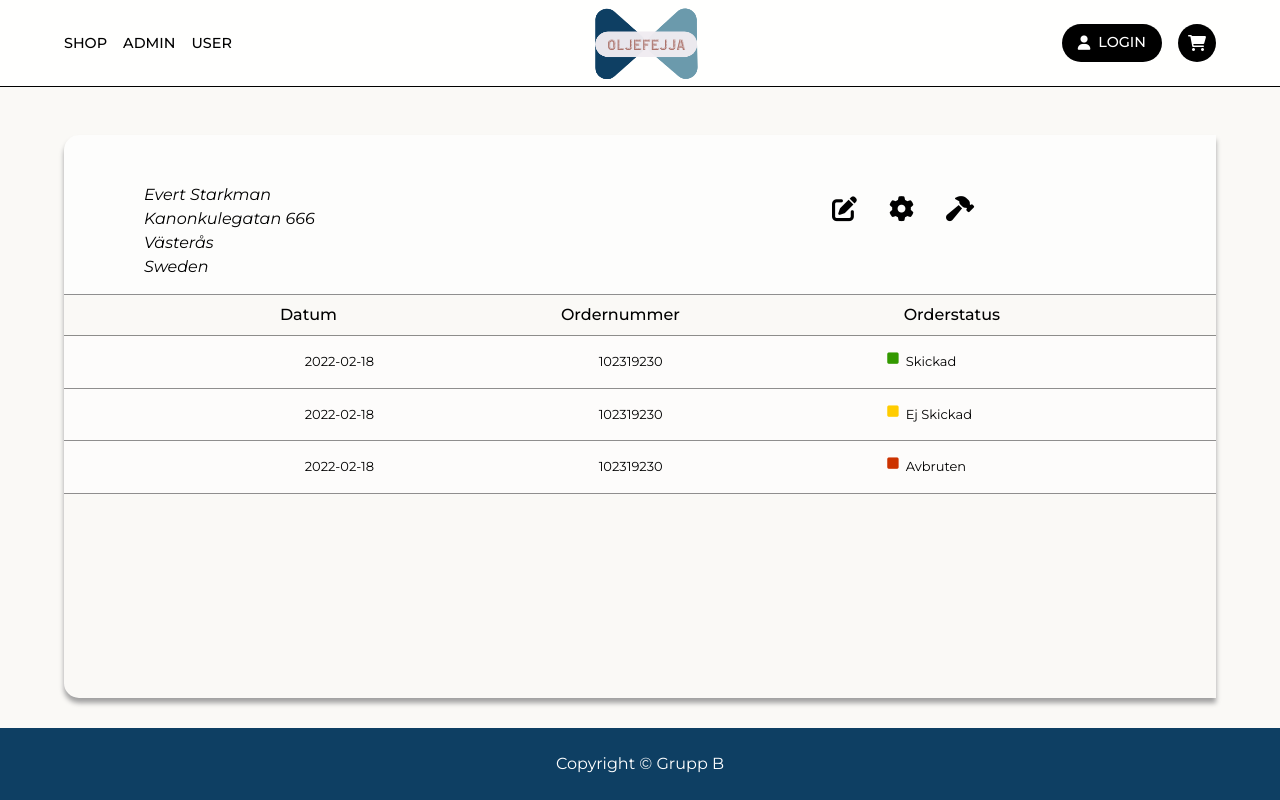
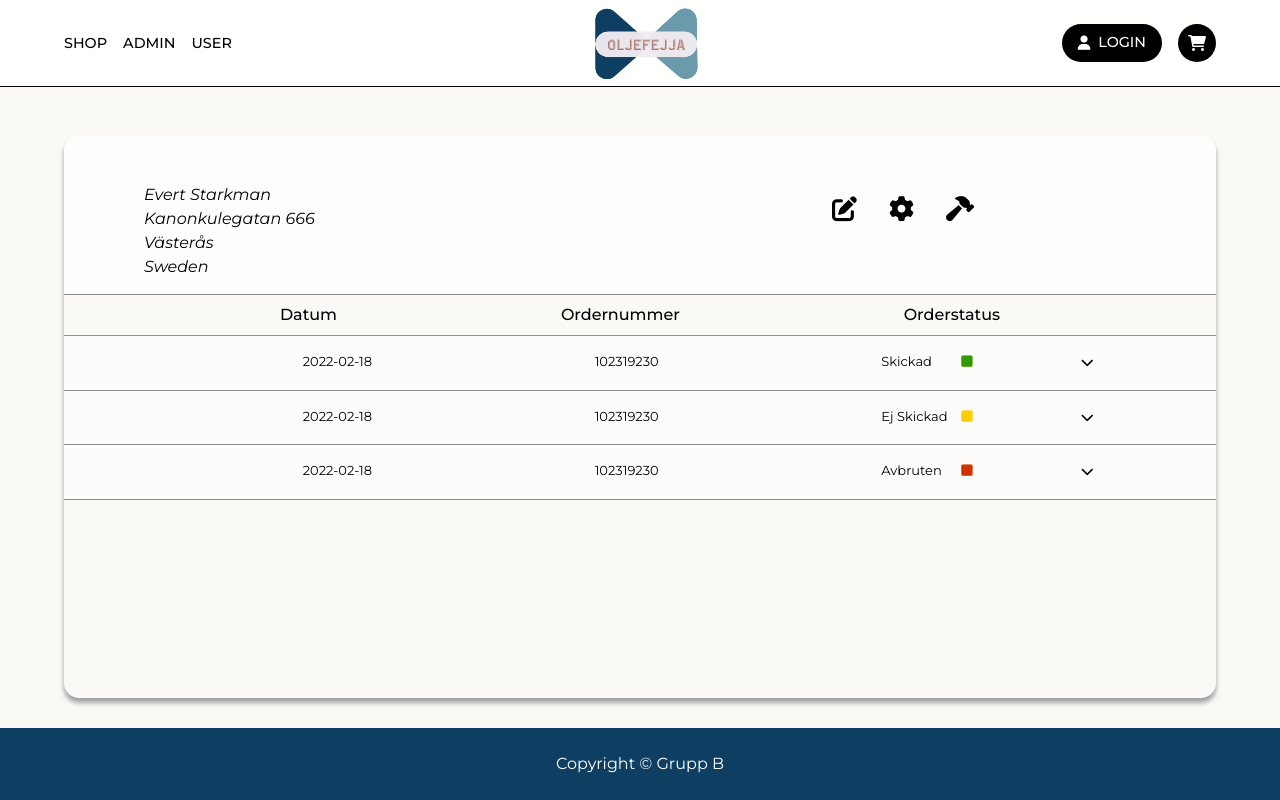
Before and after one commit to Fredrik-Nystrand/grupp-b-ecom, a React (Create React App) app in the folder Frontend/ecom/: page /user in a window 1280 px wide. Built offline with nearby package versions, Linux system fonts and the light colour scheme; no server answers.

Commit message:
dropdownmeny osv

```diff
--- a/Frontend/ecom/public/index.html
+++ b/Frontend/ecom/public/index.html
@@ -37,6 +37,8 @@
       To begin the development, run `npm start` or `yarn start`.
       To create a production bundle, use `npm run build` or `yarn build`.
     -->
+
+
 </body>
 
 </html>
--- a/Frontend/ecom/src/App.css
+++ b/Frontend/ecom/src/App.css
@@ -353,6 +353,9 @@ body {
 
 
 /* UserProfileView */
+:root {
+    --speed: 500ms;
+}
 
 .sent {
     color: #339900;
@@ -366,24 +369,36 @@ body {
     color: #cc3300;
 }
 
+.userprofile-dropdown{
+   background-color: transparent;
+   transform: translateY(45%);
+   padding: 1rem;
+   overflow: hidden;
+}
+
+.userprofile-dropdown-item {
+    height: 25px;
+    display: flex;
+    align-items: center;
+}
+
 .userprofile-card {
     display: flex;
     flex-direction: column;
     color: black;
     border: #333;
     background-color: #faf9f6;
-    border-radius: 15px 0 0 15px;
+    border-radius: 15px;
     box-shadow: 0 5px 5px 0 #a1a1a1;
     height: 95%;
-    overflow-y: scroll;
-    scroll-behavior: smooth;
+
 }
 
 .userprofile-info-header {
     display: flex;
     background-color: #ffffff9c;
     height: 20vh;
-    border-radius: 15px 0 0 0;
+    border-radius: 15px 15px 0 0;
     border-bottom: solid 1px #3333338a;
 }
 
@@ -398,6 +413,18 @@ body {
     margin: 3rem;
     align-items: center;
     font-size: 25px;
+}
+
+.userprofile-chevron {
+    background-color: transparent;
+    border-radius: 50px;
+    border: none;
+    margin-left: 99%;
+    transition: background 500ms;
+}
+
+.userprofile-chevron:hover {
+    background-color: #cecece;
 }
 
 .userprofile-orderlist {
@@ -428,8 +455,16 @@ body {
 
 .userprofile-order-status {
     display: flex;
-    width: 5.5rem;
+    width: 6rem;
     gap: 7px;
+}
+
+.userprofile-status-text {
+    position: absolute;
+}
+
+.fa-square {
+    padding-left: 5rem;
 }
 
 
--- a/Frontend/ecom/src/views/UserProfileView.jsx
+++ b/Frontend/ecom/src/views/UserProfileView.jsx
@@ -1,8 +1,12 @@
 import React from 'react'
+import { useState } from 'react'
 
 
 const UserProfileView = () => {
-  return (
+
+    const [open, setOpen] = useState(false)
+
+    return (
 
     <div className="container">
         <div className="userprofile-card">
@@ -14,9 +18,9 @@ const UserProfileView = () => {
                <p>Sweden</p>
                </div>
                <div className="userprofile-header-buttons">
-                   <button className='btn btn-edit'><i class="fa-solid fa-pen-to-square"></i></button>
-                   <button className='btn btn-settings'><i class="fa-solid fa-gear"></i></button>
-                   <button className='btn btn-admin'><i class="fa-solid fa-hammer"></i></button>
+                   <button className='btn btn-edit'><i className="fa-solid fa-pen-to-square"></i></button>
+                   <button className='btn btn-settings'><i className="fa-solid fa-gear"></i></button>
+                   <button className='btn btn-admin'><i className="fa-solid fa-hammer"></i></button>
                </div>
            </div>
            <ul className='userprofile-orderlist'>
@@ -28,19 +32,40 @@ const UserProfileView = () => {
                 <li className='userprofile-order'>
                     <div className='userprofile-order-date'>2022-02-18</div>
                     <div className='userprofile-order-number'>102319230</div>
-                    <div className='userprofile-order-status'><i class="fa-solid fa-square sent"></i> <p className='userprofile-status-text'>Skickad</p> </div>
+                    <div className='userprofile-order-status'>
+                        <p className='userprofile-status-text'>Skickad</p>
+                        <div>
+                        <i className="fa-solid fa-square sent"></i>
+                        </div>
+                        <button className='userprofile-chevron' onClick={() => setOpen(!open)}><i className="fa-solid fa-chevron-down"></i></button>
+                        {open && UPdropdownMenu()}
+                    </div>
                 </li>
 
                 <li className='userprofile-order'>
                     <div className='userprofile-order-date'>2022-02-18</div>
                     <div className='userprofile-order-number'>102319230</div>
-                    <div className='userprofile-order-status'><i class="fa-solid fa-square pending"></i> <p>Ej Skickad</p> </div>
+                    <div className='userprofile-order-status'>
+                         <p className='userprofile-status-text'>Ej Skickad</p>
+                         <div>
+                         <i className="fa-solid fa-square pending"></i>
+                         </div>
+                         <button className='userprofile-chevron' onClick={() => setOpen(!open)}><i className="fa-solid fa-chevron-down"></i></button>
+                        {open && UPdropdownMenu()}
+                    </div>
                 </li>
 
                 <li className='userprofile-order'>
                     <div className='userprofile-order-date'>2022-02-18</div>
                     <div className='userprofile-order-number'>102319230</div>
-                    <div className='userprofile-order-status'><i class="fa-solid fa-square canceled"></i> <p>Avbruten</p> </div>
+                    <div className='userprofile-order-status'>
+                        <p className='userprofile-status-text'>Avbruten</p>
+                        <div>
+                        <i className="fa-solid fa-square canceled"></i>
+                        </div>
+                    <button className='userprofile-chevron' onClick={() => setOpen(!open)}><i className="fa-solid fa-chevron-down"></i></button>
+                        {open && UPdropdownMenu()}
+                     </div>
                 </li>
 
 
@@ -50,6 +75,23 @@ const UserProfileView = () => {
     </div>
 
   )
+
+  function UPdropdownMenu(props) {
+
+    return (
+    <div className='userprofile-dropdown'>
+        <ul>
+            <li className='userprofile-dropdown-item'></li>
+        </ul>
+
+    </div>
+  )
 }
 
+
+}
+
+
+
+
 export default UserProfileView
```
